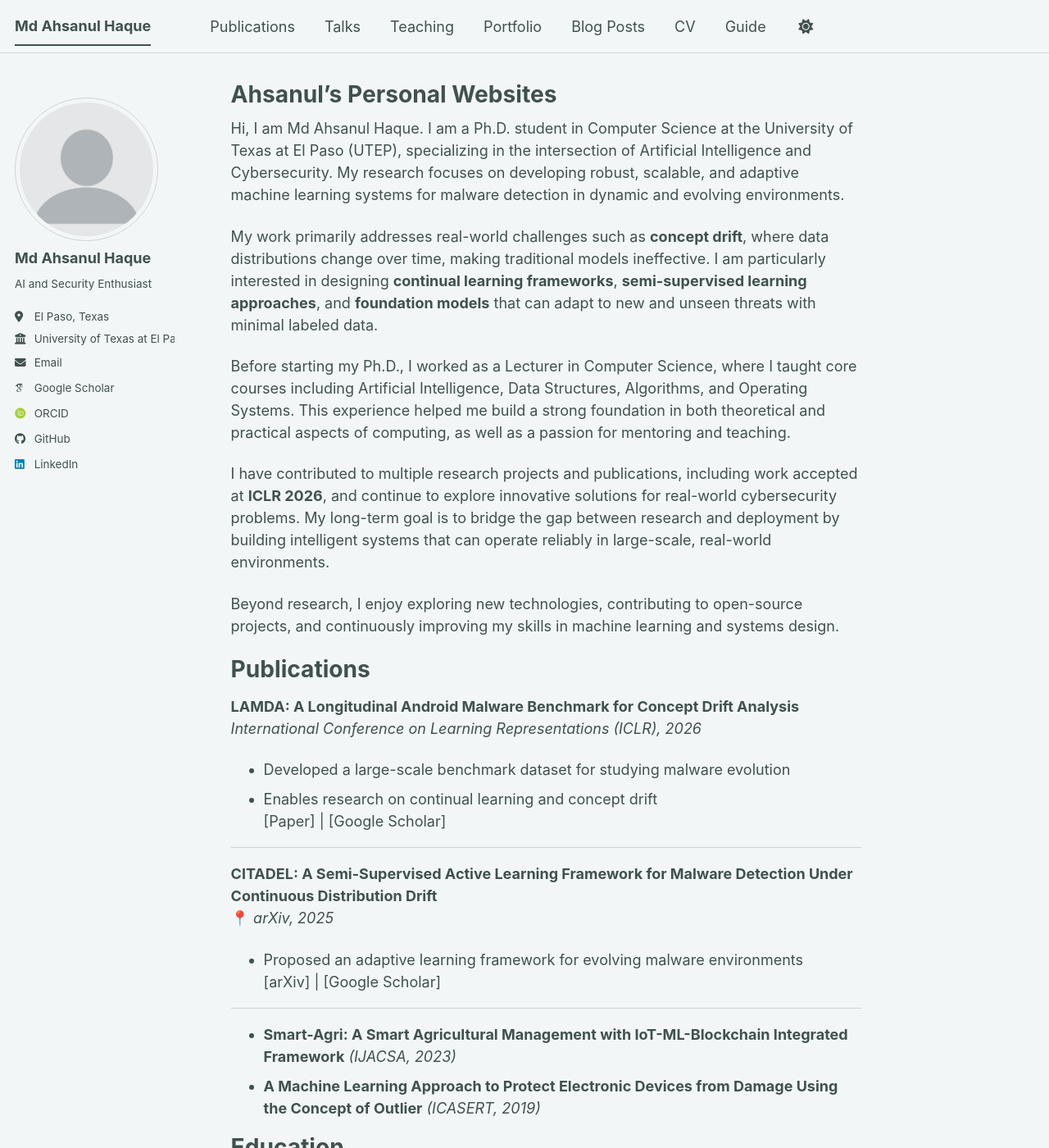
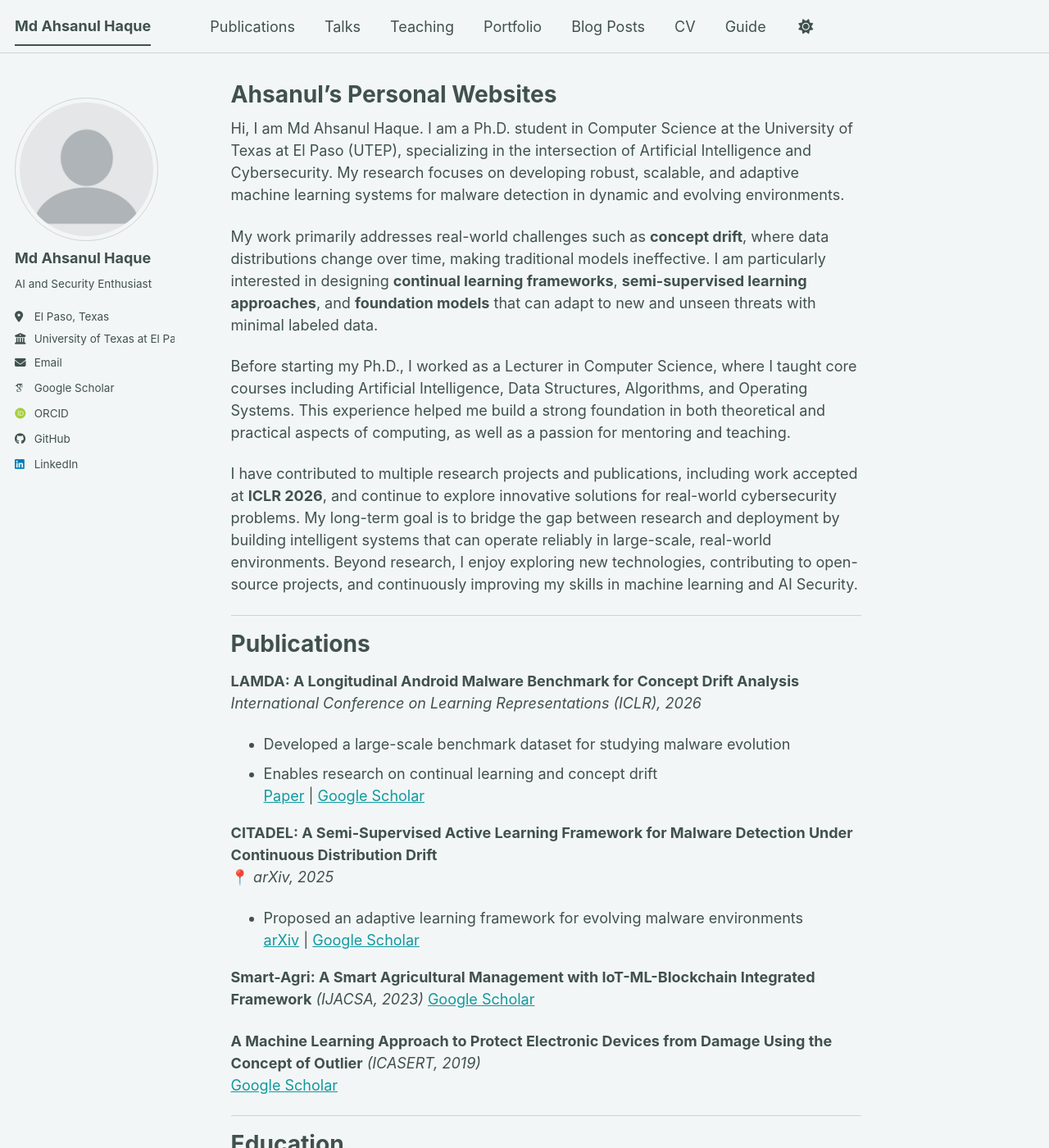
Before and after one commit to mahsanul/mahsanul.github.io, a Jekyll site: the page built from _pages/about.md, in a window 1280 px wide and 1400 px high. Shown: the whole window at 82% size. Built offline with Jekyll 4.4.1, drawn with Linux system fonts in a browser that asks for light colours; some web fonts are replaced; a script bundle is joined from its source files by our own code; library files that are not in the unit come from our copies.

Commit message:
Revise about page content and add publication links
Updated the about page to include additional details about research interests and publications.

```diff
--- a/_pages/about.md
+++ b/_pages/about.md
@@ -7,17 +7,15 @@ redirect_from:
   - /about.html
 ---
 
-
 Hi, I am Md Ahsanul Haque. I am a Ph.D. student in Computer Science at the University of Texas at El Paso (UTEP), specializing in the intersection of Artificial Intelligence and Cybersecurity. My research focuses on developing robust, scalable, and adaptive machine learning systems for malware detection in dynamic and evolving environments.
 
 My work primarily addresses real-world challenges such as **concept drift**, where data distributions change over time, making traditional models ineffective. I am particularly interested in designing **continual learning frameworks**, **semi-supervised learning approaches**, and **foundation models** that can adapt to new and unseen threats with minimal labeled data.
 
 Before starting my Ph.D., I worked as a Lecturer in Computer Science, where I taught core courses including Artificial Intelligence, Data Structures, Algorithms, and Operating Systems. This experience helped me build a strong foundation in both theoretical and practical aspects of computing, as well as a passion for mentoring and teaching.
 
-I have contributed to multiple research projects and publications, including work accepted at **ICLR 2026**, and continue to explore innovative solutions for real-world cybersecurity problems. My long-term goal is to bridge the gap between research and deployment by building intelligent systems that can operate reliably in large-scale, real-world environments.
+I have contributed to multiple research projects and publications, including work accepted at **ICLR 2026**, and continue to explore innovative solutions for real-world cybersecurity problems. My long-term goal is to bridge the gap between research and deployment by building intelligent systems that can operate reliably in large-scale, real-world environments. Beyond research, I enjoy exploring new technologies, contributing to open-source projects, and continuously improving my skills in machine learning and AI Security.
 
-Beyond research, I enjoy exploring new technologies, contributing to open-source projects, and continuously improving my skills in machine learning and systems design.
-
+---
 
 Publications
 ======
@@ -25,19 +23,21 @@ Publications
  *International Conference on Learning Representations (ICLR), 2026*
 - Developed a large-scale benchmark dataset for studying malware evolution
 - Enables research on continual learning and concept drift
-   [Paper] | [Google Scholar]
-
----
+   [Paper](https://openreview.net/forum?id=1FnCrZtBNQ) | [Google Scholar](https://scholar.google.com/citations?view_op=view_citation&hl=en&user=zlIQ81wAAAAJ&citation_for_view=zlIQ81wAAAAJ:UeHWp8X0CEIC)
 
 **CITADEL: A Semi-Supervised Active Learning Framework for Malware Detection Under Continuous Distribution Drift**
 📍 *arXiv, 2025*
 - Proposed an adaptive learning framework for evolving malware environments
- [arXiv] | [Google Scholar]
+ [arXiv](https://arxiv.org/abs/2511.11979) | [Google Scholar](https://scholar.google.com/citations?view_op=view_citation&hl=en&user=zlIQ81wAAAAJ&citation_for_view=zlIQ81wAAAAJ:zYLM7Y9cAGgC)
+
+**Smart-Agri: A Smart Agricultural Management with IoT-ML-Blockchain Integrated Framework** *(IJACSA, 2023)*
+   [Google Scholar](https://scholar.google.com/citations?view_op=view_citation&hl=en&user=zlIQ81wAAAAJ&citation_for_view=zlIQ81wAAAAJ:qjMakFHDy7sC)
+
+**A Machine Learning Approach to Protect Electronic Devices from Damage Using the Concept of Outlier** *(ICASERT, 2019)*
+   [Google Scholar](https://scholar.google.com/citations?view_op=view_citation&hl=en&user=zlIQ81wAAAAJ&citation_for_view=zlIQ81wAAAAJ:u5HHmVD_uO8C)
 
 ---
 
-- **Smart-Agri: A Smart Agricultural Management with IoT-ML-Blockchain Integrated Framework** *(IJACSA, 2023)*
-- **A Machine Learning Approach to Protect Electronic Devices from Damage Using the Concept of Outlier** *(ICASERT, 2019)*
 
 Education
 ======
```
